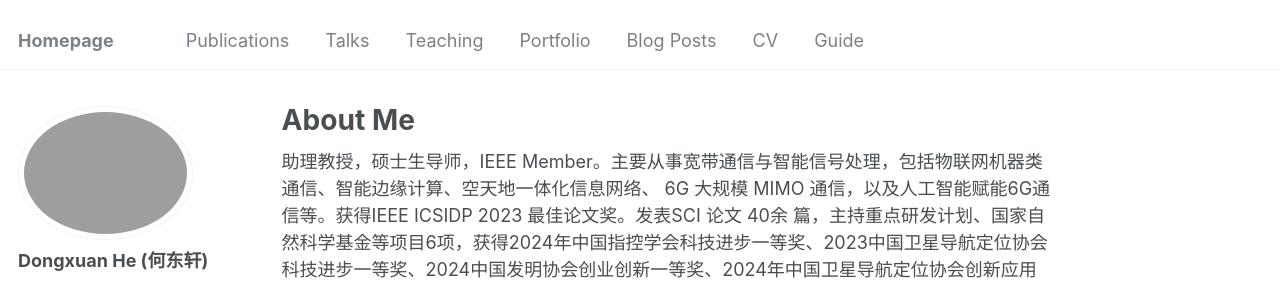
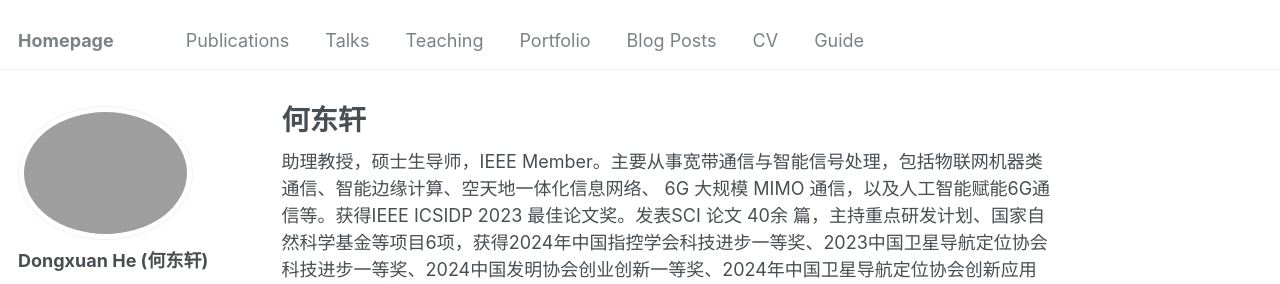
Before and after one commit to dongxuanBIT/dongxuanBIT.github.io, a Jekyll site: the page built from _pages/about.md, in a window 1280 px wide. Shown: the top 284 px of the page. Built offline with Jekyll 4.4.1, drawn with Linux system fonts in a browser that asks for light colours; some web fonts are replaced.

Commit message:
Update about.md

```diff
--- a/_pages/about.md
+++ b/_pages/about.md
@@ -1,6 +1,6 @@
 ---
 permalink: /
-title: "About Me"
+title: "何东轩"
 author_profile: true
 redirect_from:
   - /about/
```
